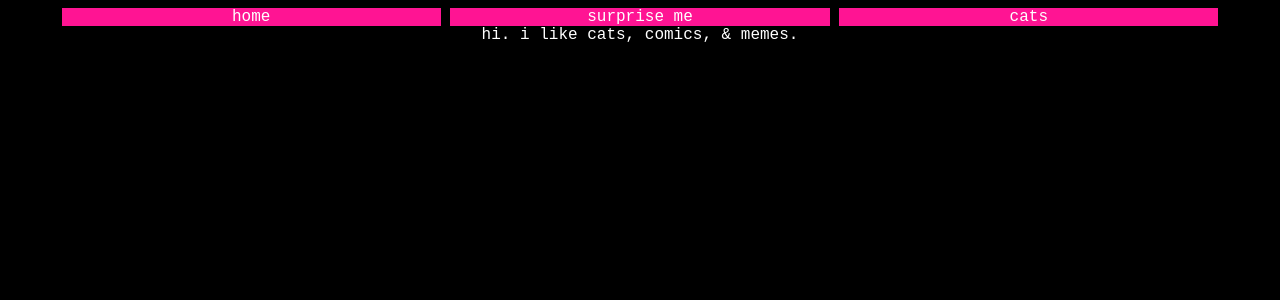
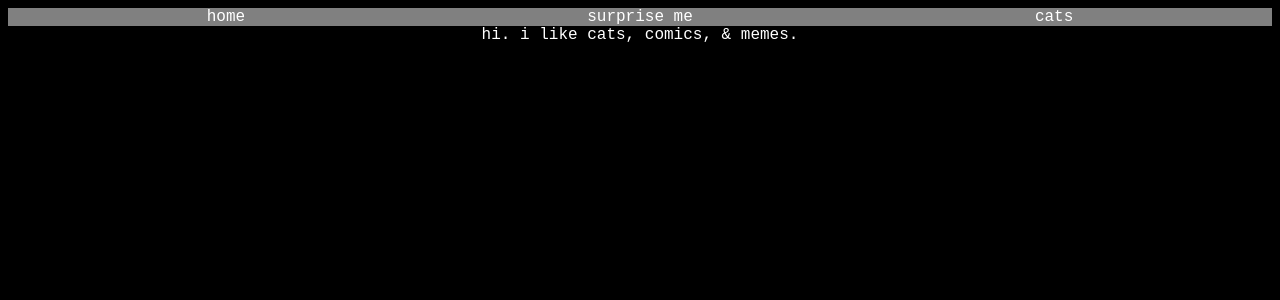
Before and after one commit to daniellaidalia/portfolio, a Jekyll site: the page built from index.html, in a window 1280 px wide. Shown: the top 300 px of the page. Built offline with Jekyll 4.4.1, drawn with Linux system fonts in a browser that asks for light colours.

Commit message:
Update styles.scss

```diff
--- a/css/styles.scss
+++ b/css/styles.scss
@@ -8,6 +8,10 @@ body {
   text-align: center;
 }
 
+nav {
+  background-color: gray;
+}
+
 nav ul {
   list-style-type: none;
   margin: 0;
@@ -16,8 +20,7 @@ nav ul {
 
 nav li {
   display: inline-block;
-  width: 30%;
-  background-color: deeppink;
+  width: 32%;
 }
 
 a:link, a:active, a:visited {
```
